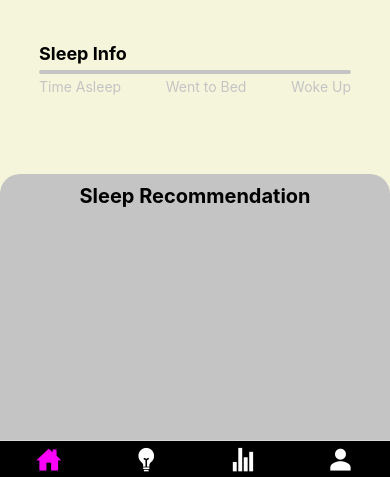
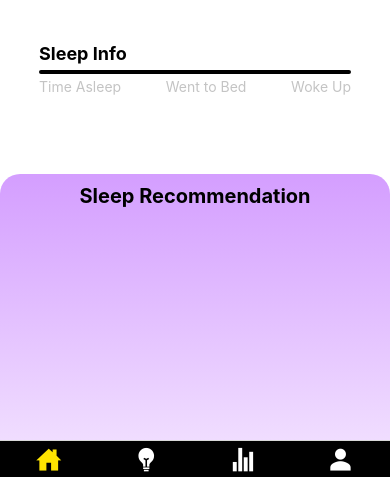
Before and after one commit to aidanjc/Good-Night, a React Native app in the folder app/: screen /Home in a window 390 px wide. Shown: the part 355-832 px from the top of the page. Built offline with nearby package versions, Linux system fonts and the light colour scheme; no server answers.

Commit message:
Updated visuals

```diff
--- a/app/App.js
+++ b/app/App.js
@@ -22,7 +22,7 @@ const Home = () => {
           tabBarStyle: {
             backgroundColor: 'black', // TODO: Change
           },
-            tabBarActiveTintColor: 'fuchsia', // TODO: Change
+            tabBarActiveTintColor: '#FFE400', // TODO: Change
           tabBarInactiveTintColor: 'white', // TODO: Change
           headerShown: false,
         }}
--- a/app/HomeScreen.js
+++ b/app/HomeScreen.js
@@ -1,3 +1,4 @@
+import { LinearGradient } from 'expo-linear-gradient';
 import { StatusBar } from 'expo-status-bar';
 import { useEffect, useState } from 'react';
 import { StyleSheet, Text, View } from 'react-native';
@@ -39,9 +40,9 @@ const SleepQualityIndicator = () => {
         titleFontSize={17}
         duration={2000}
         strokeColorConfig={[
-          { color: '#cc7676', value: 0 },
-          { color: '#ccc876', value: 50 },
-          { color: '#76cc7b', value: 100 },
+          { color: 'black', value: 0 },
+          { color: 'black', value: 50 },
+          { color: 'black', value: 100 },
         ]}
         inActiveStrokeColor={'#c4c4c4'}
       />
@@ -138,12 +139,14 @@ const SleepRecContainer = () => {
   }, []);
 
   return (
-    <View style={styles.sleep_rec_container}>
+    <LinearGradient
+    colors={["#D49EFF", "#F0DDFF"]}
+    style={styles.sleep_rec_container}>
       <Text style={styles.sleep_rec_title}>
         Sleep Recommendation
       </Text>
       <Text>{sleepRec}</Text>
-    </View>
+    </LinearGradient>
   );
 }
 const SleepDateContainer = () => {
@@ -188,7 +191,7 @@ const HomeScreen = ({ navigation }) => {
 const styles = StyleSheet.create({
   container: {
     flex: 1,
-    backgroundColor: 'beige',
+    backgroundColor: 'white',
     alignItems: 'center',
     justifyContent: 'space-between',
     paddingTop: "15%",
@@ -236,14 +239,14 @@ const styles = StyleSheet.create({
     justifyContent: "space-between"
   },
   horizontal_rule: {
-    borderColor: "#c4c4c4",
+    borderColor: "#black",
     borderWidth: 2,
     borderRadius: 60,
   },
   sleep_rec_container: {
     flex: 2,
     width: "100%",
-    backgroundColor: "#c4c4c4",
+    backgroundColor: "#black",
     borderTopLeftRadius: 20,
     borderTopRightRadius: 20,
     alignItems: "center",
--- a/app/PersonalScreen.js
+++ b/app/PersonalScreen.js
@@ -147,7 +147,7 @@ const styles = StyleSheet.create({
   },
   container: {
     flex: 1,
-    backgroundColor: 'beige',
+    backgroundColor: 'white',
     alignItems: 'center',
     justifyContent: 'space-between',
     paddingTop: "15%",
--- a/app/RecScreen.js
+++ b/app/RecScreen.js
@@ -20,7 +20,7 @@ const RecItem = ({ content }) => {
   return (
     <LinearGradient
       style={styles.recItemContainer}
-      colors= {['#FFDD94', '#FEEDC8']}
+      colors= {['#C57DFF', '#E1BAFF']}
       >
       <Text>{ content }</Text>
     </LinearGradient>
@@ -31,7 +31,7 @@ const CategoryList = ({ title, recList }) => {
   return (
     // <View style={styles.categoryListStyle}>
     <LinearGradient
-    colors={['#FFB000', '#FFDD94']}
+    colors={['#8E00FF', '#C57DFF']}
     style={[styles.categoryListStyle]}>
       <Text style={{textAlign: 'center'}}> {title} </Text>
       <FlatList
@@ -132,7 +132,7 @@ const styles = StyleSheet.create({
   },
   container: {
     flex: 1,
-    backgroundColor: 'beige',
+    backgroundColor: 'white',
     alignItems: 'center',
     justifyContent: 'space-between',
     paddingTop: "15%",
--- a/app/StatScreen.js
+++ b/app/StatScreen.js
@@ -10,7 +10,7 @@ const ip = "http://localhost:5000/"
 const StatContainer = ({icon, stat, label}) => {
   return (
     <LinearGradient
-    colors={['#FFB000', '#FFD26F']}
+    colors={["#D49EFF", "#F0DDFF"]}
     style={[styles.box]}>
     <View style={{flexDirection: "row", justifyContent: "center", width: "100%"}}>
       <Ionicons name={icon} size={30}/>
@@ -173,8 +173,8 @@ const LineChartStats = ({label, data, legend, max}) => {
   height={220}
   yLabelsOffset={10}
   chartConfig={{
-    backgroundGradientFrom: "#FFB000",
-    backgroundGradientTo: "#FFD26F",
+    backgroundGradientFrom: "#C57DFF",
+    backgroundGradientTo: "#8E00FF",
     decimalPlaces: 0, // optional, defaults to 2dp
     color: (opacity = 1) => `rgba(255, 255, 255, ${opacity})`,
     labelColor: (opacity = 0.0) => `rgba(255, 255, 255, ${opacity})`,
@@ -295,7 +295,7 @@ const styles = StyleSheet.create({
   },
   container: {
     flex: 1,
-    backgroundColor: 'beige',
+    backgroundColor: 'white',
     alignItems: 'center',
     justifyContent: 'space-between',
     paddingTop: "15%",
```
